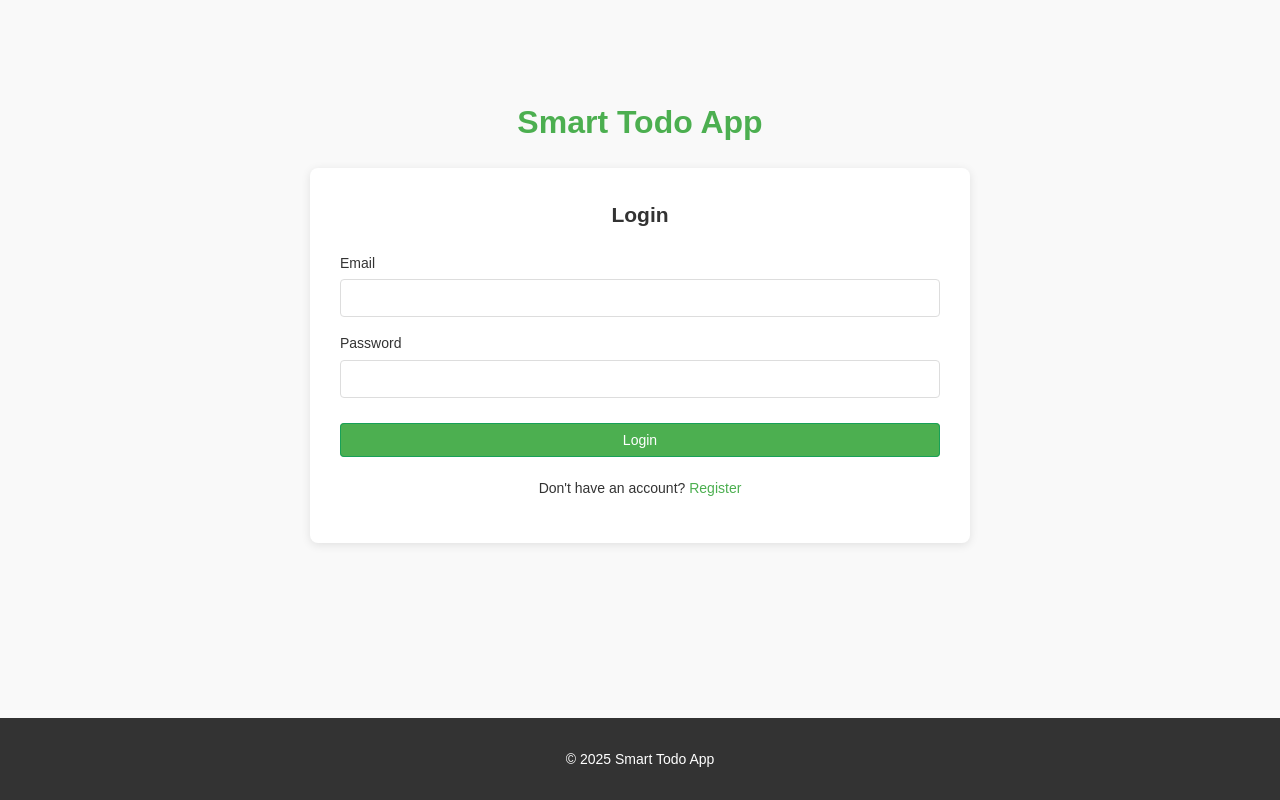
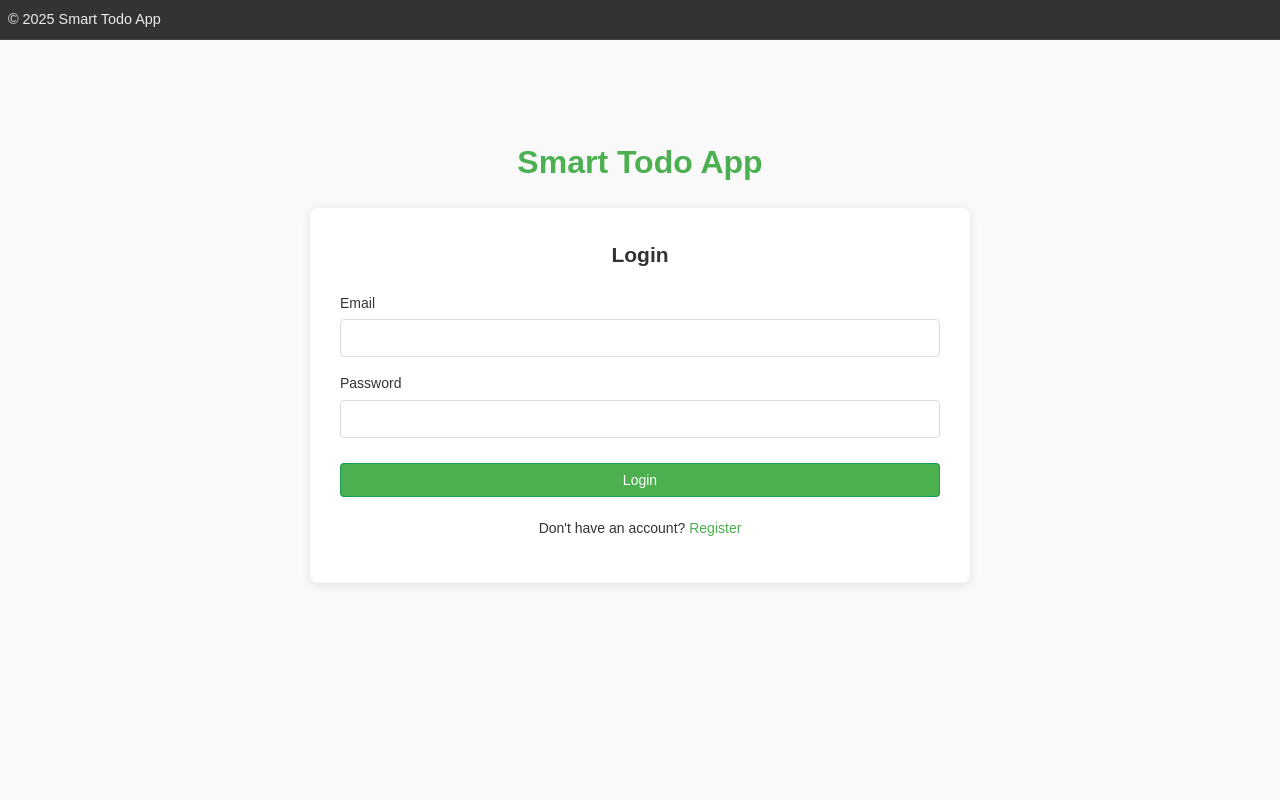
Before and after one commit to amenalahassa/smart-todo-web, a Vue app: page /login in a window 1280 px wide. Built offline with nearby package versions, Linux system fonts and the light colour scheme; no server answers.

Commit message:
ai-improve ui

```diff
--- a/src/App.vue
+++ b/src/App.vue
@@ -7,14 +7,13 @@ import { NConfigProvider, NMessageProvider } from 'naive-ui'
   <n-config-provider>
     <n-message-provider>
       <div class="app">
+        <header class="app-header">
+          <p class="copyright">&copy; 2025 Smart Todo App</p>
+        </header>
         <main>
           <!-- Router view will render the component matching the current route -->
           <router-view />
         </main>
-
-        <footer>
-          <p>&copy; 2025 Smart Todo App</p>
-        </footer>
       </div>
     </n-message-provider>
   </n-config-provider>
@@ -56,11 +55,17 @@ main {
   padding: 0;
 }
 
-footer {
+.app-header {
   background-color: #333;
   color: white;
   text-align: center;
-  padding: 1rem;
-  margin-top: auto;
+  padding: 0.5rem;
+  border-bottom: 1px solid #444;
+}
+
+.copyright {
+  margin: 0;
+  font-size: 0.9rem;
+  opacity: 0.9;
 }
 </style>
--- a/src/views/DashboardView.vue
+++ b/src/views/DashboardView.vue
@@ -148,16 +148,6 @@
           />
         </n-form-item>
 
-        <n-form-item path="taskDueDate" label="Due Date">
-          <n-date-picker
-            v-model:value="taskDueDate"
-            type="datetime"
-            clearable
-            placeholder="Select due date and time"
-            :disabled="taskRecurrence !== null"
-          />
-        </n-form-item>
-
         <n-form-item path="taskRecurrence" label="Recurrence">
           <n-select
             v-model:value="taskRecurrence"
@@ -169,6 +159,15 @@
             ]"
             clearable
             @update:value="handleRecurrenceChange"
+          />
+        </n-form-item>
+
+        <n-form-item v-if="taskRecurrence === null" path="taskDueDate" label="Due Date">
+          <n-date-picker
+            v-model:value="taskDueDate"
+            type="datetime"
+            clearable
+            placeholder="Select due date and time"
           />
         </n-form-item>
 
@@ -337,13 +336,23 @@ const logout = async () => {
   }
 };
 
-const addNewTask = () => {
-  // Reset form fields
+// Function to reset form fields
+const resetForm = () => {
   taskTitle.value = '';
   taskDescription.value = '';
   taskDueDate.value = new Date();
   taskRecurrence.value = null;
   taskDayOfWeek.value = null;
+
+  // Reset form validation
+  if (formRef.value) {
+    formRef.value.restoreValidation();
+  }
+};
+
+const addNewTask = () => {
+  // Reset form fields
+  resetForm();
 
   // Show the modal
   showModal.value = true;
@@ -404,15 +413,28 @@ const handleModalSubmit = async (e) => {
       const tasksRef = collection(firestore, 'tasks');
       await addDoc(tasksRef, task);
 
-      // Close modal and show success message
+      // Reset form, close modal, and show success message
+      resetForm();
       showModal.value = false;
-      message.success('Task added successfully');
+
+      // Show a more detailed success message
+      message.success({
+        content: `Task "${task.title}" added successfully`,
+        duration: 4000,
+        keepAliveOnHover: true
+      });
 
       // Refresh tasks list
       fetchTasks(activeView.value);
     } catch (error) {
       console.error('Error adding task:', error);
-      message.error('Failed to add task: ' + error.message);
+
+      // Show a more detailed error message
+      message.error({
+        content: 'Failed to add task: ' + error.message,
+        duration: 6000,
+        keepAliveOnHover: true
+      });
     } finally {
       submitting.value = false;
     }
```
